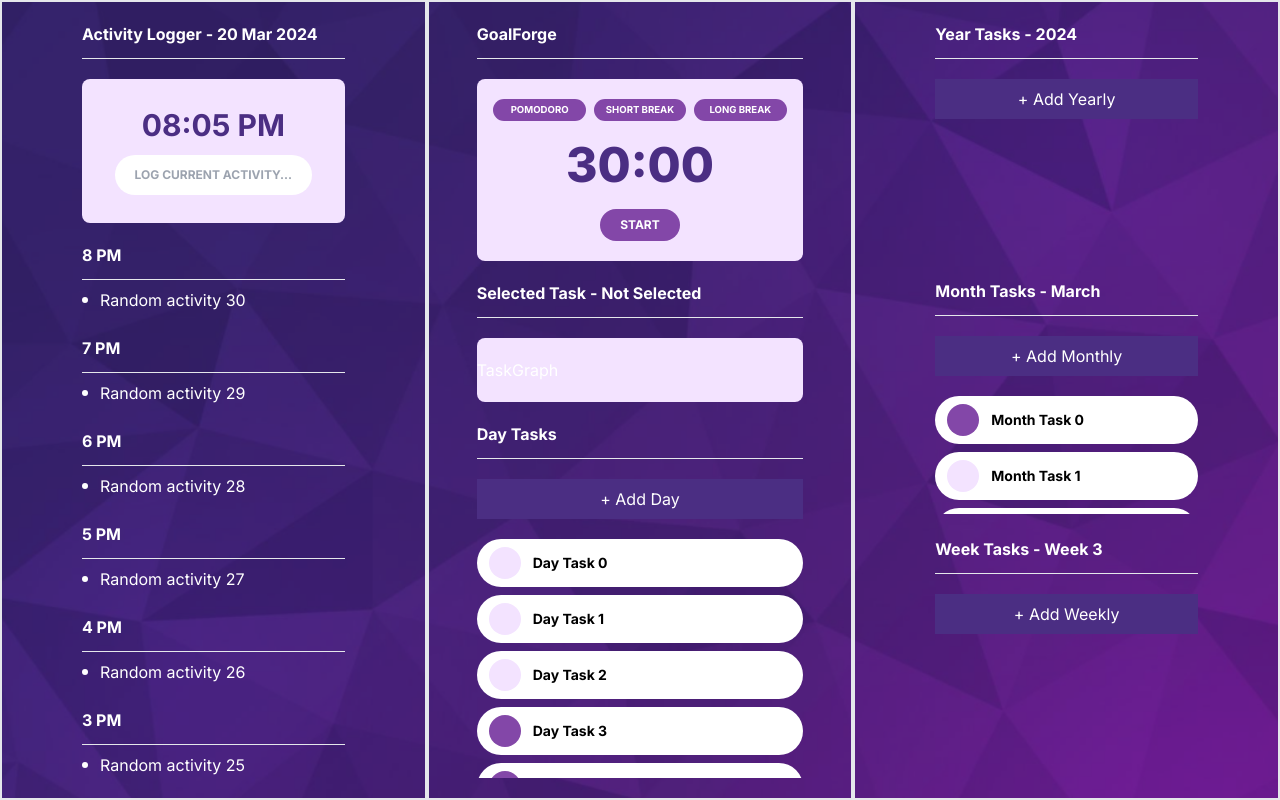
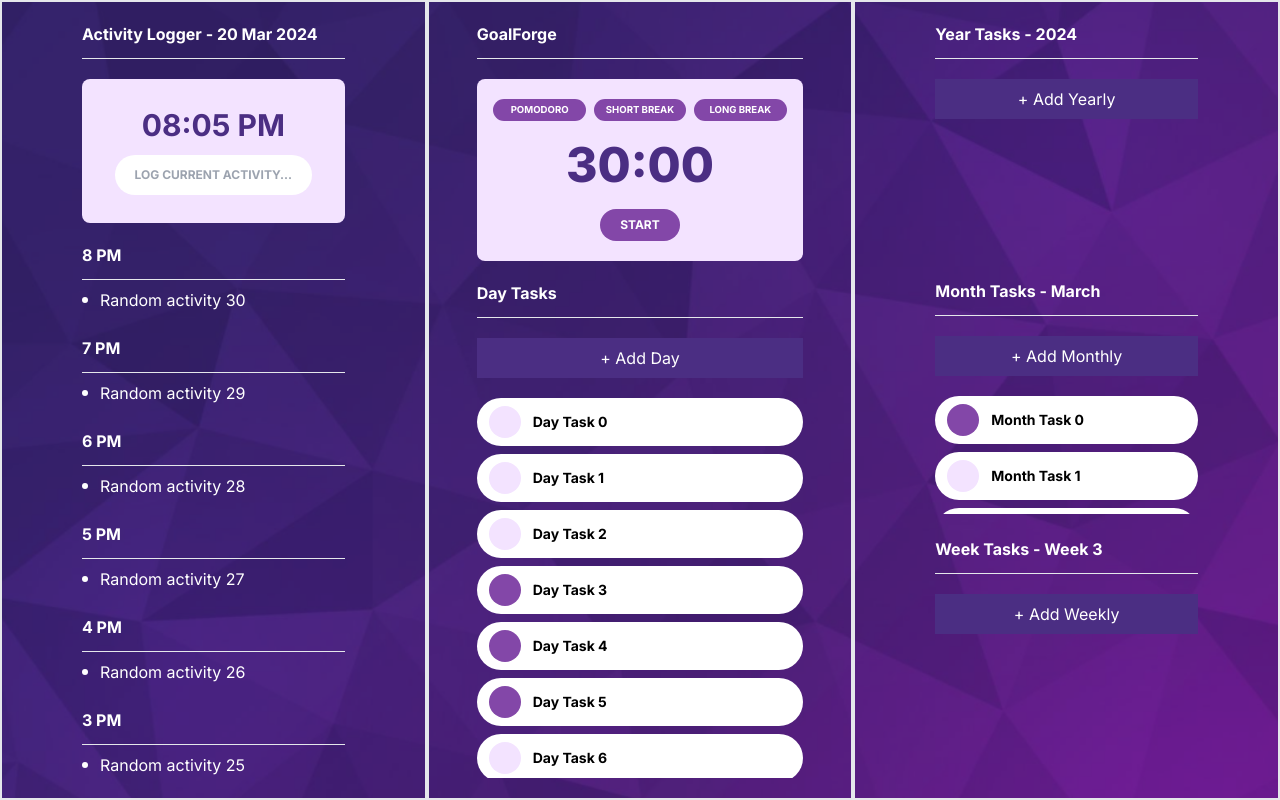
Before and after one commit to afutofu/goalforge, a Next.js app: page / in a window 1280 px wide. Built offline with nearby package versions, Linux system fonts and the light colour scheme.

Commit message:
Comment out TaskGraph component

```diff
--- a/src/app/page.tsx
+++ b/src/app/page.tsx
@@ -80,9 +80,10 @@ const Home = () => {
         <Timer />
         <Separator />
 
-        <Header>{'Selected Task - Not Selected '}</Header>
+        {/* TODO: Create task timer for selected tasks and integrate with chartjs */}
+        {/* <Header>{'Selected Task - Not Selected '}</Header>
         <TaskGraph />
-        <Separator />
+        <Separator /> */}
 
         <Header>Day Tasks</Header>
         <AddTaskInput onAddTask={addDayTask}>+ Add Day</AddTaskInput>
```
